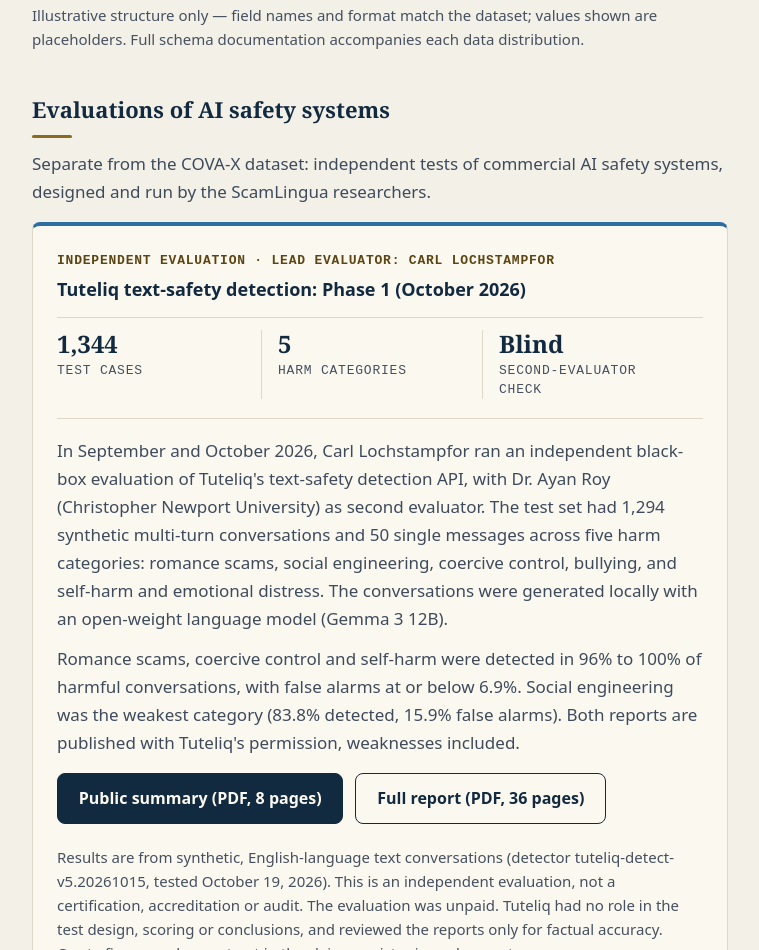
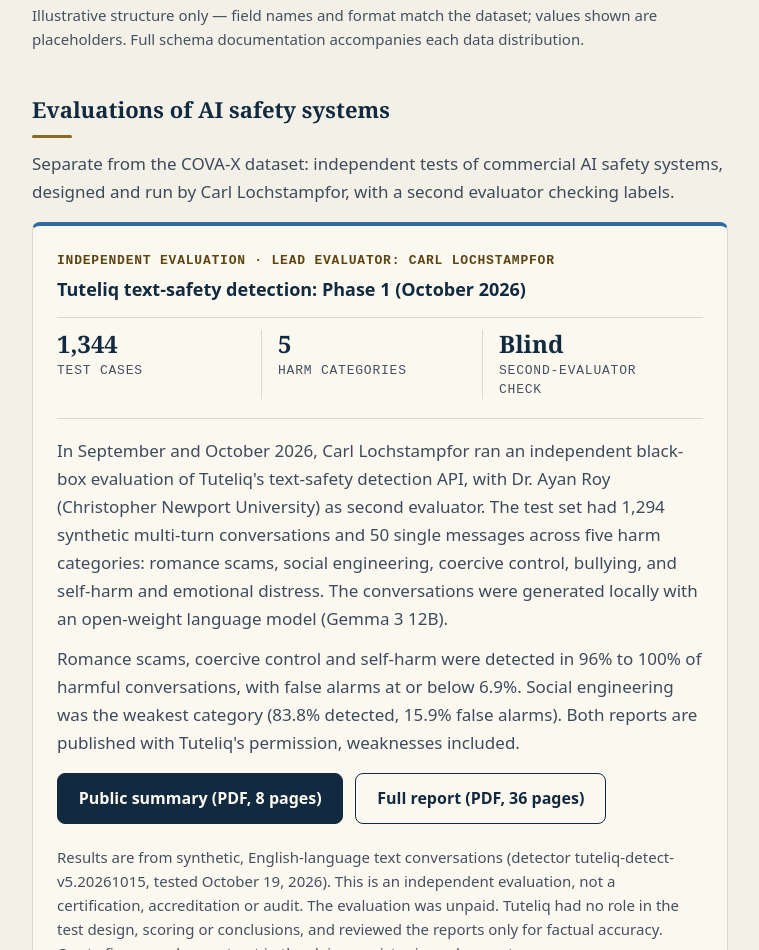
Before and after one commit to CLochstampfor60/scamlingua-site, a plain HTML site: page index.html in a window 1280 px wide. Shown: the part 2801-3751 px from the top of the page, without its empty margins (260-1019 px from the left). Drawn offline with Linux system fonts and the light colour scheme.

Commit message:
Clarify evaluation roles in the evaluations intro

```diff
--- a/index.html
+++ b/index.html
@@ -194,7 +194,7 @@
       <h2>Evaluations of AI safety systems</h2>
       <p class="eval-intro">
         Separate from the COVA-X dataset: independent tests of commercial AI safety systems,
-        designed and run by the ScamLingua researchers.
+        designed and run by Carl Lochstampfor, with a second evaluator checking labels.
       </p>
       <div class="request-card eval-card">
         <span class="label">Independent evaluation &middot; Lead evaluator: Carl Lochstampfor</span>
```
